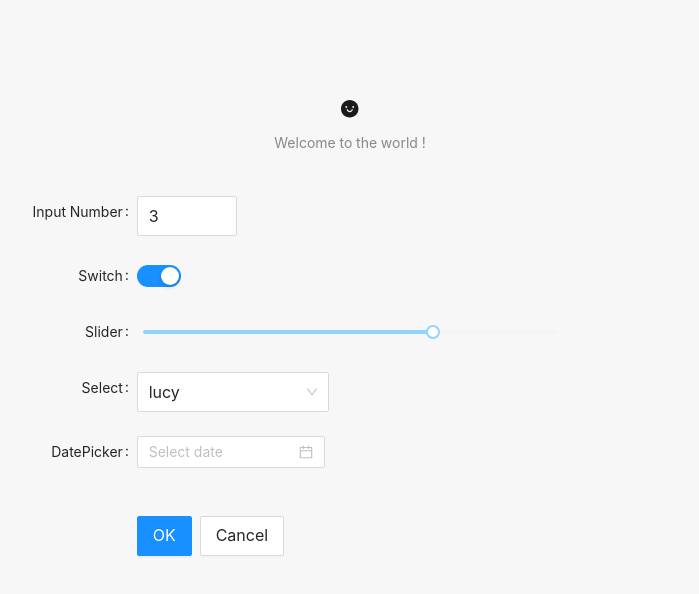
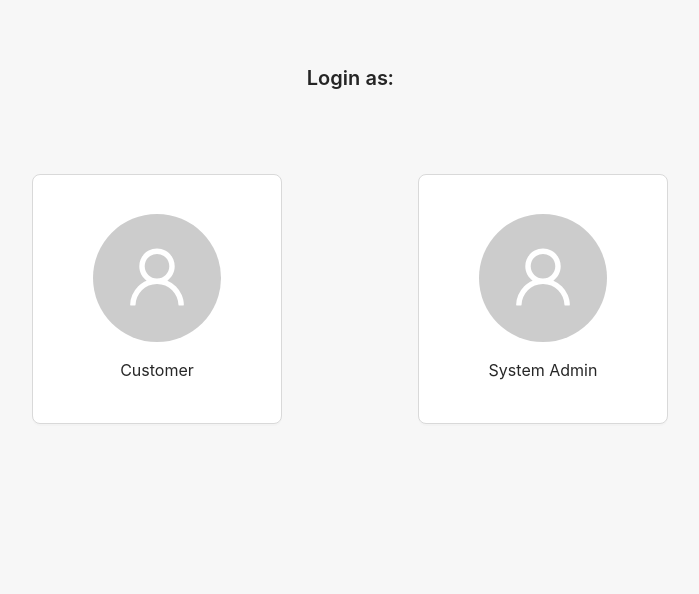
Before and after one commit to TaewPiyachat/vending-machine-frontend, a Next.js app: page / in a window 1280 px wide. Shown: the top 594 px of the page, without its empty margins (290-989 px from the left). Built offline with nearby package versions, Linux system fonts and the light colour scheme.

Commit message:
add login page

```diff
--- a/package.json
+++ b/package.json
@@ -24,5 +24,8 @@
     "fs": false,
     "path": false
   },
-  "license": "MIT"
+  "license": "MIT",
+  "devDependencies": {
+    "babel-plugin-styled-components": "^1.12.0"
+  }
 }
--- a/pages/index.js
+++ b/pages/index.js
@@ -1,104 +1,110 @@
-import { Form, Select, InputNumber, Switch, Slider, Button } from 'antd'
+import { useEffect, useState } from "react";
+import { useRouter } from "next/router";
+import styled from "styled-components";
+import { Avatar, Space, Typography, Button, Modal, Form, Input } from "antd";
 
-// Custom DatePicker that uses Day.js instead of Moment.js
-import DatePicker from '../components/DatePicker'
+import { UserOutlined } from "@ant-design/icons";
 
-import { SmileFilled } from '@ant-design/icons'
+export default function Home() {
+  const [isVisible, setVisible] = useState(false);
+  const router = useRouter();
 
-import Link from 'next/link'
+  useEffect(() => {
+    localStorage.removeItem("is_system_admin");
+  }, []);
 
-const FormItem = Form.Item
-const Option = Select.Option
+  const loginAsCustomer = () => {
+    localStorage.setItem("is_system_admin", false);
+    router.push("/products");
+  };
 
-const content = {
-  marginTop: '100px',
+  const loginAsSystemAdmin = () => {
+    localStorage.setItem("is_system_admin", true);
+    router.push("/products");
+  };
+
+  const onFinish = (values) => {
+    console.log("Success:", values);
+  };
+
+  return (
+    <Root>
+      <Space direction="vertical" align="center">
+        <Typography.Title level={4}>Login as:</Typography.Title>
+        <Space>
+          <Wrapper onClick={loginAsCustomer}>
+            <Avatar size={128} icon={<UserOutlined />} />
+            <Text>Customer</Text>
+          </Wrapper>
+          <Wrapper onClick={loginAsSystemAdmin}>
+            <Avatar size={128} icon={<UserOutlined />} />
+            <Text>System Admin</Text>
+          </Wrapper>
+        </Space>
+      </Space>
+      {isVisible && (
+        <Modal
+          title="Login as System Admin"
+          visible={isVisible}
+          footer={null}
+          onCancel={() => setVisible(false)}
+        >
+          <Form name="basic" layout="vertical" onFinish={onFinish}>
+            <Form.Item
+              label="Username"
+              name="username"
+              rules={[
+                { required: true, message: "Please input your username!" },
+              ]}
+            >
+              <Input />
+            </Form.Item>
+
+            <Form.Item
+              label="Password"
+              name="password"
+              rules={[
+                { required: true, message: "Please input your password!" },
+              ]}
+            >
+              <Input.Password />
+            </Form.Item>
+            <ButtonWrapper>
+              <Button type="primary" htmlType="submit">
+                LOGIN
+              </Button>
+            </ButtonWrapper>
+          </Form>
+        </Modal>
+      )}
+    </Root>
+  );
 }
 
-export default function Home() {
-  return (
-    <div style={content}>
-      <div className="text-center mb-5">
-        <Link href="#">
-          <a className="logo mr-0">
-            <SmileFilled size={48} strokeWidth={1} />
-          </a>
-        </Link>
+const Root = styled.div`
+  display: flex;
+  justify-content: center;
+  align-items: center;
+  margin-top: 64px;
+`;
 
-        <p className="mb-0 mt-3 text-disabled">Welcome to the world !</p>
-      </div>
-      <div>
-        <Form layout="horizontal">
-          <FormItem
-            label="Input Number"
-            labelCol={{ span: 8 }}
-            wrapperCol={{ span: 8 }}
-          >
-            <InputNumber
-              size="large"
-              min={1}
-              max={10}
-              style={{ width: 100 }}
-              defaultValue={3}
-              name="inputNumber"
-            />
-          </FormItem>
+const Wrapper = styled(Button)`
+  width: 250px;
+  height: 250px;
+  display: flex;
+  flex-direction: column;
+  align-items: center;
+  justify-content: center;
+  margin: 64px;
+  border-radius: 8px;
+`;
 
-          <FormItem
-            label="Switch"
-            labelCol={{ span: 8 }}
-            wrapperCol={{ span: 8 }}
-          >
-            <Switch defaultChecked name="switch" />
-          </FormItem>
+const Text = styled.span`
+  font-size: 16px;
+  margin-top: 16px;
+`;
 
-          <FormItem
-            label="Slider"
-            labelCol={{ span: 8 }}
-            wrapperCol={{ span: 8 }}
-          >
-            <Slider defaultValue={70} />
-          </FormItem>
-
-          <FormItem
-            label="Select"
-            labelCol={{ span: 8 }}
-            wrapperCol={{ span: 8 }}
-          >
-            <Select
-              size="large"
-              defaultValue="lucy"
-              style={{ width: 192 }}
-              name="select"
-            >
-              <Option value="jack">jack</Option>
-              <Option value="lucy">lucy</Option>
-              <Option value="disabled" disabled>
-                disabled
-              </Option>
-              <Option value="yiminghe">yiminghe</Option>
-            </Select>
-          </FormItem>
-
-          <FormItem
-            label="DatePicker"
-            labelCol={{ span: 8 }}
-            wrapperCol={{ span: 8 }}
-          >
-            <DatePicker name="startDate" />
-          </FormItem>
-          <FormItem
-            style={{ marginTop: 48 }}
-            wrapperCol={{ span: 8, offset: 8 }}
-          >
-            <Button size="large" type="primary" htmlType="submit">
-              OK
-            </Button>
-            <Button size="large" style={{ marginLeft: 8 }}>
-              Cancel
-            </Button>
-          </FormItem>
-        </Form>
-      </div>
-    </div>
-  )
-}
+const ButtonWrapper = styled.div`
+  display: flex;
+  justify-content: center;
+`;
--- a/pages/locations/index.js
+++ b/pages/locations/index.js
@@ -7,6 +7,7 @@ import Dot from "../../components/dot";
 import { getProducts } from "../../api";
 
 const LocationList = (props) => {
+
   const { data } = props;
   const locationKeys = Object.keys(data);
 
@@ -41,7 +42,8 @@ const LocationList = (props) => {
                               <span>
                                 <Space>
                                   <Dot color={color} />
-                                  Available stock: {item.quantity.toString()} item(s)
+                                  Available stock: {item.quantity.toString()}{" "}
+                                  item(s)
                                 </Space>
                               </span>
                             </DescWrapper>
```
Also changed, not shown: components/layout/index.js (+32 -7 lines), .babelrc.
